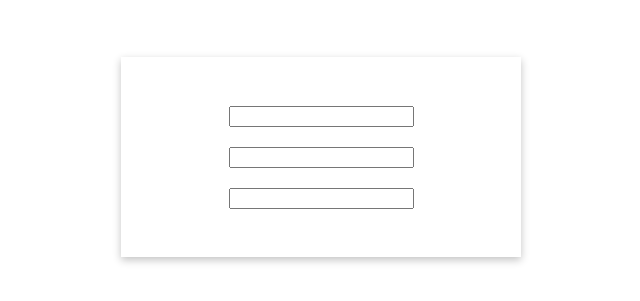
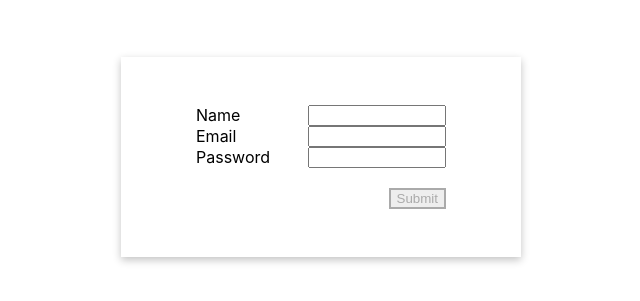
Before and after one commit to MUmer01/social-app, a React (Create React App) app: page /register in a window 1280 px wide. Shown: the part 243-544 px from the top of the page, without its empty margins (319-959 px from the left). Built offline with nearby package versions, Linux system fonts and the light colour scheme.

Commit message:
validation + API

```diff
--- a/src/Provider/Auth/index.js
+++ b/src/Provider/Auth/index.js
@@ -9,10 +9,7 @@ const AuthProvider = (props) => {
   const { createUser } = useAuthCounteiner();
 
   const registerUser = () => {
-    // Validation
-    // If Pass
-    // Call container API Function
-    createUser();
+    createUser(name, email, password);
   };
 
   const providerValues = {
--- /dev/null
+++ b/src/common/constant.js
@@ -0,0 +1,3 @@
+export const regOnlyAlpha = /^[a-z ]*$/i;
+export const regEmail =
+  /^[a-zA-Z0-9.+_-]+@[a-zA-Z0-9-]+(?:\.[a-zA-Z0-9-]+)*$/;
--- /dev/null
+++ b/src/common/utils.js
@@ -0,0 +1,33 @@
+import { regOnlyAlpha, regEmail } from "./constant";
+
+export const validateName = (name) => {
+  const value = typeof name === "string" ? name.trim() : "";
+  if (!value) {
+    return "Name is required";
+  } else if (value.length < 3) {
+    return "Name should atleast be 3 chracters";
+  } else if (!regOnlyAlpha.test(value)) {
+    return "Name should only contains alphabets";
+  }
+  return "";
+};
+
+export const validateEmail = (email) => {
+  const value = typeof email === "string" ? email.trim() : "";
+  if (!value) {
+    return "Email is required";
+  } else if (!regEmail.test(value)) {
+    return "Please Enter valid Email";
+  }
+  return "";
+};
+
+export const validatePassword = (pass) => {
+  const value = typeof pass === "string" ? pass.trim() : "";
+  if (!value) {
+    return "Password is required";
+  } else if (value.length < 6) {
+    return "Password should atleast be 6 chracters";
+  }
+  return "";
+};
--- /dev/null
+++ b/src/components/button.jsx
@@ -0,0 +1,40 @@
+import styled from "styled-components";
+
+const Button = ({ title, variant, ...props }) => {
+  return (
+    <ButtonWrapper>
+      <StyledButton
+        {...props}
+        variant={variant}
+        style={{
+          ...props.style,
+        }}
+      >
+        {title}
+      </StyledButton>
+    </ButtonWrapper>
+  );
+};
+
+const StyledButton = styled.button`
+  border: 2px solid;
+  outline: none;
+  ${({ variant, disabled }) => {
+    const txtColor = disabled ? "#aaa" : variant === "s" ? "green" : "white";
+    const bgColor = disabled ? "#eee" : variant === "s" ? "white" : "green";
+    return `
+        border-color: ${txtColor};
+        background-color: ${bgColor};
+        color: ${txtColor};
+    `;
+  }}
+`;
+
+const ButtonWrapper = styled.div`
+  display: flex;
+  width: 250px;
+  margin-top: 20px;
+  justify-content: flex-end;
+`;
+
+export default Button;
--- a/src/components/input.jsx
+++ b/src/components/input.jsx
@@ -1,17 +1,31 @@
 import styled from "styled-components";
 
-const Input = (props) => {
+const Input = ({ title, onChange, ...props }) => {
   return (
+    <InputWrapper>
+      {title ? <label>{title}</label> : null}
       <StyledInput
         {...props}
         style={{
           ...props.style,
         }}
         type={props.type || "text"}
+        onChange={(e) => {
+          onChange(e.target.value);
+        }}
       />
+    </InputWrapper>
   );
 };
 
-const StyledInput = styled.input``;
+const StyledInput = styled.input`
+  width: 130px;
+`;
+
+const InputWrapper = styled.div`
+  display: flex;
+  justify-content: space-between;
+  width: 250px;
+`;
 
 export default Input;
--- a/src/containers/auth.js
+++ b/src/containers/auth.js
@@ -1,13 +1,19 @@
+import Axios from "axios";
 
 const useAuthCounteiner = () => {
+  const signup = async (name, email, password) => {
+    console.log({ name, email, password });
+    const data = await Axios.post("http://localhost:3001/user/register", {
+      username: name,
+      email,
+      password,
+    });
+    console.log({ data });
+  };
 
-    const signup = () => {
-        // Api Call
-    }
-
-    return {
-        createUser: signup
-    }
-}
+  return {
+    createUser: signup,
+  };
+};
 
 export default useAuthCounteiner;
--- a/src/features/signup/index.jsx
+++ b/src/features/signup/index.jsx
@@ -1,24 +1,81 @@
+import { useState } from "react";
 import styled from "styled-components";
+import {
+  validateEmail,
+  validateName,
+  validatePassword,
+} from "../../common/utils";
+import Button from "../../components/button";
 import Input from "../../components/input";
 import { useAuthContext } from "../../hooks/auth";
 
 const Register = () => {
-  const { name, setName, registerUser } = useAuthContext();
+  const {
+    name,
+    setName,
+    email,
+    setEmail,
+    password,
+    setPassword,
+    registerUser,
+  } = useAuthContext();
+  const [nameError, setNameError] = useState("");
+  const [emailError, setEmailError] = useState("");
+  const [passwordError, setPasswordError] = useState("");
 
   return (
     <Wrapper>
       <Container>
         <Content>
           <Input
+            title="Name"
             value={name}
-            onChange={(e) => {
-              setName(e.target.value);
+            onChange={(value) => {
+              setName(value);
+            }}
+            onBlur={() => {
+              const error = validateName(name);
+              setNameError(error);
             }}
           />
-          <br />
-          <Input />
-          <br />
-          <Input />
+          <Input
+            title="Email"
+            value={email}
+            onChange={(value) => {
+              setEmail(value);
+            }}
+            onBlur={() => {
+              const error = validateEmail(email);
+              setEmailError(error);
+            }}
+          />
+          <Input
+            title="Password"
+            value={password}
+            onChange={(value) => {
+              setPassword(value);
+            }}
+            type="password"
+            onBlur={() => {
+              const error = validatePassword(password);
+              setPasswordError(error);
+            }}
+          />
+          <Button
+            disabled={
+              !name ||
+              !email ||
+              !password ||
+              !!nameError ||
+              !!emailError ||
+              !!passwordError
+            }
+            title="Submit"
+            variant="p"
+            onClick={() => {
+              registerUser();
+            }}
+          />
         </Content>
       </Container>
     </Wrapper>
@@ -43,6 +100,7 @@ const Container = styled.div`
 `;
 const Content = styled.div`
   display: flex;
+  width: 100%;
   flex-direction: column;
   justify-content: center;
   align-items: center;
--- a/src/hooks/auth.js
+++ b/src/hooks/auth.js
@@ -1,4 +1,4 @@
-import React, { useContext } from "react";
+import { useContext } from "react";
 import { AuthContext } from "../Provider/Auth/contex";
 
 const useAuthContext = () => {
```
Lines whose indentation alone changed are shown as unchanged.
